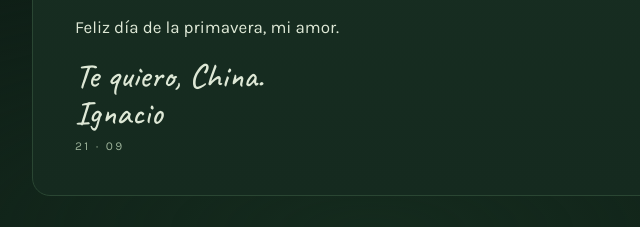
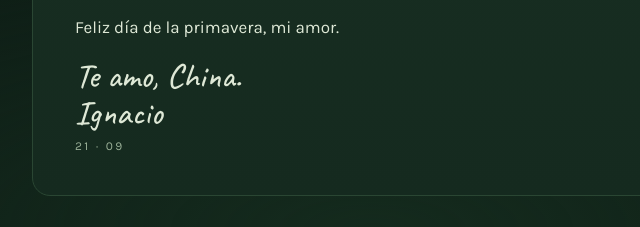
Before and after one commit to ignacamposs/flores-jaqui, a plain HTML site: page index.html in a window 1280 px wide. Shown: the part 1372-1599 px from the top of the page, 268-908 px from the left. Drawn offline with Linux system fonts and the light colour scheme; a web font is replaced by a local one.

Commit message:
Firmar la carta con "Te amo"
Co-Authored-By: Claude Opus 5 <noreply@anthropic.com>
Claude-Session: https://claude.ai/code/session_01BsfhVKvWHYshx2oJGzxyKE

```diff
--- a/index.html
+++ b/index.html
@@ -177,7 +177,7 @@
     <p>La tradición manda flores de verdad, de esas que se acomodan en un jarrón y perfuman la cocina tres días. Ese ramo te lo debo, y te lo voy a dar.</p>
     <p>Mientras tanto queda este: veintiuna flores amarillas que se pueden abrir todas las veces que quieras, a cualquier hora, incluso en invierno. Siempre van a estar ahí, siempre van a ser amarillas y las cuatro que tienen algo escrito siempre van a decir lo mismo.</p>
     <p>Feliz día de la primavera, mi amor.</p>
-    <p class="sign">Te quiero, China.<br>Ignacio<small>21 · 09</small></p>
+    <p class="sign">Te amo, China.<br>Ignacio<small>21 · 09</small></p>
   </article>
 
   <footer>
```
Also changed, not shown: src/page.html (+1 -1 lines).
